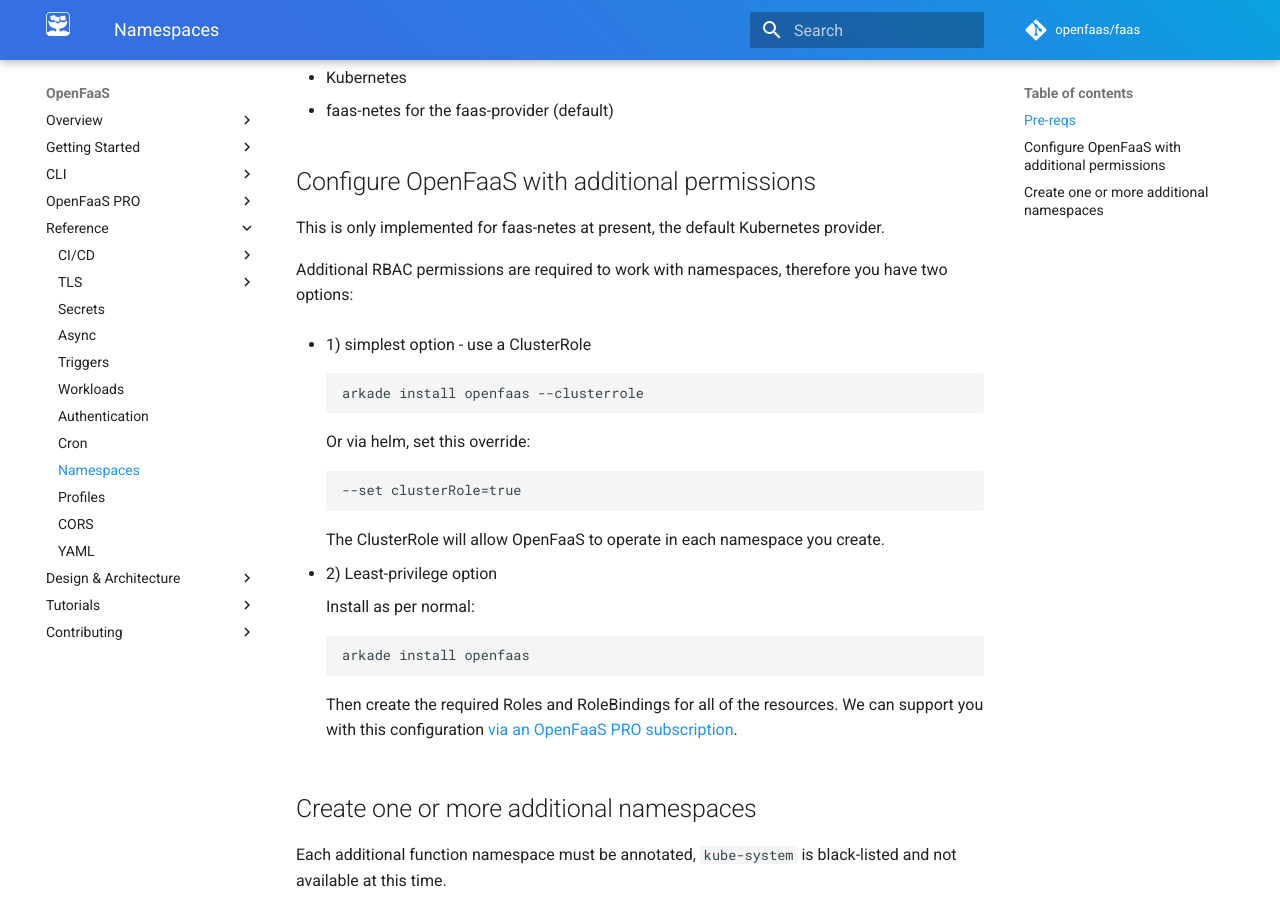
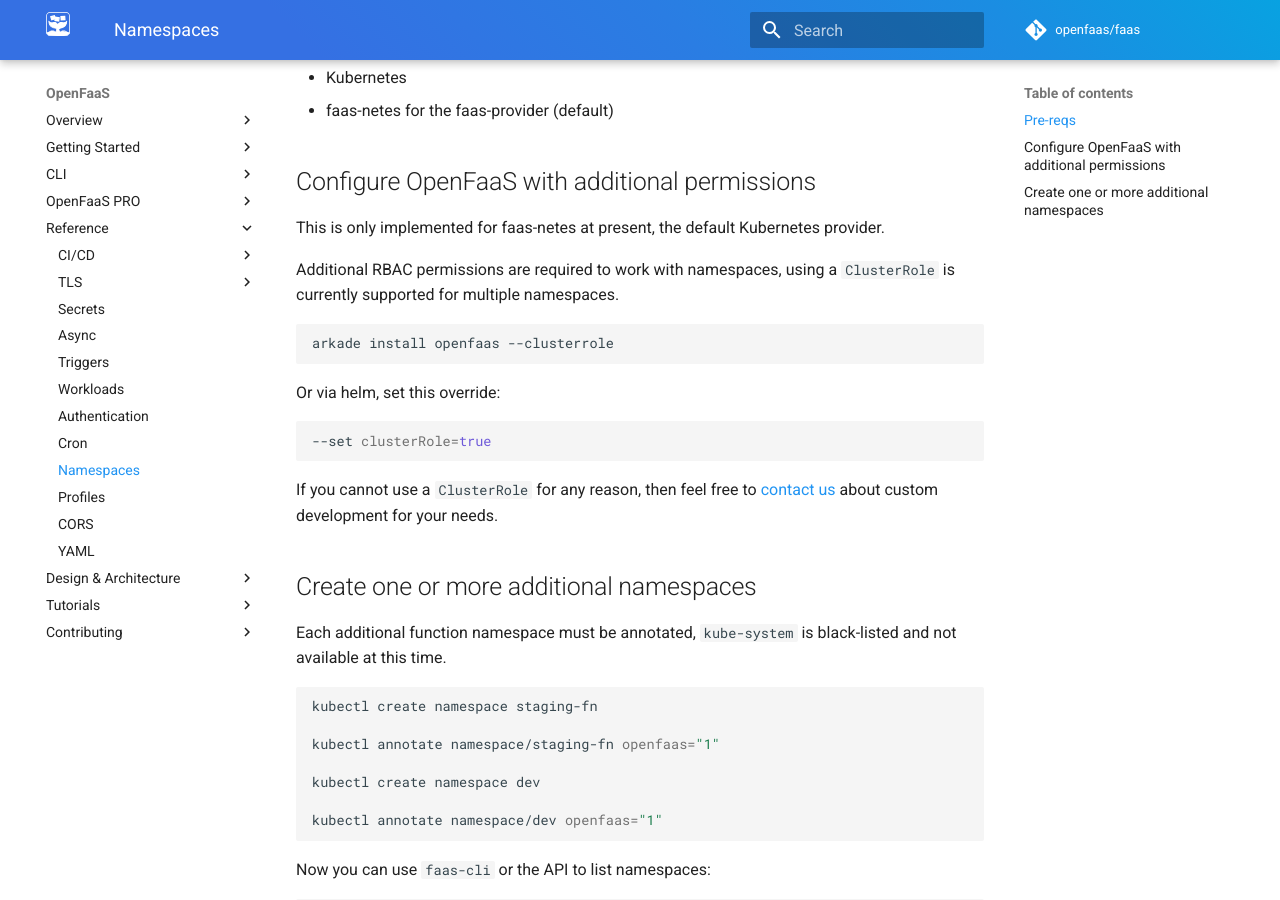
Before and after one commit to openfaas/docs, an MkDocs documentation site: the page built from docs/reference/namespaces.md, in a window 1280 px wide and 900 px high, scrolled down 518 px. Built offline with MkDocs 1.6.1 and Material for MkDocs 9.7.7, drawn with Linux system fonts in a browser that asks for light colours; comment, search, counter and statistics services are not loaded.

Commit message:
Change note to ClusterRole only
Signed-off-by: Alex Ellis (OpenFaaS Ltd) <alexellis2@gmail.com>

````diff
--- a/docs/reference/namespaces.md
+++ b/docs/reference/namespaces.md
@@ -20,32 +20,19 @@ Multiple namespaces can be used for the following use-cases:
 
 This is only implemented for faas-netes at present, the default Kubernetes provider.
 
-Additional RBAC permissions are required to work with namespaces, therefore you have two options:
+Additional RBAC permissions are required to work with namespaces, using a `ClusterRole` is currently supported for multiple namespaces.
 
-* 1) simplest option - use a ClusterRole
+```sh
+arkade install openfaas --clusterrole
+```
 
-    ```sh
-    arkade install openfaas --clusterrole
-    ```
+Or via helm, set this override:
 
-    Or via helm, set this override:
+```sh
+--set clusterRole=true
+```
 
-    ```
-    --set clusterRole=true
-    ```
-
-    The ClusterRole will allow OpenFaaS to operate in each namespace you create.
-
-
-* 2) Least-privilege option
-
-    Install as per normal:
-
-    ```sh
-    arkade install openfaas
-    ```
-
-    Then create the required Roles and RoleBindings for all of the resources. We can support you with this configuration [via an OpenFaaS PRO subscription](https://openfaas.com/support/).
+If you cannot use a `ClusterRole` for any reason, then feel free to [contact us](https://openfaas.com/support/) about custom development for your needs.
 
 ## Create one or more additional namespaces
 
````
